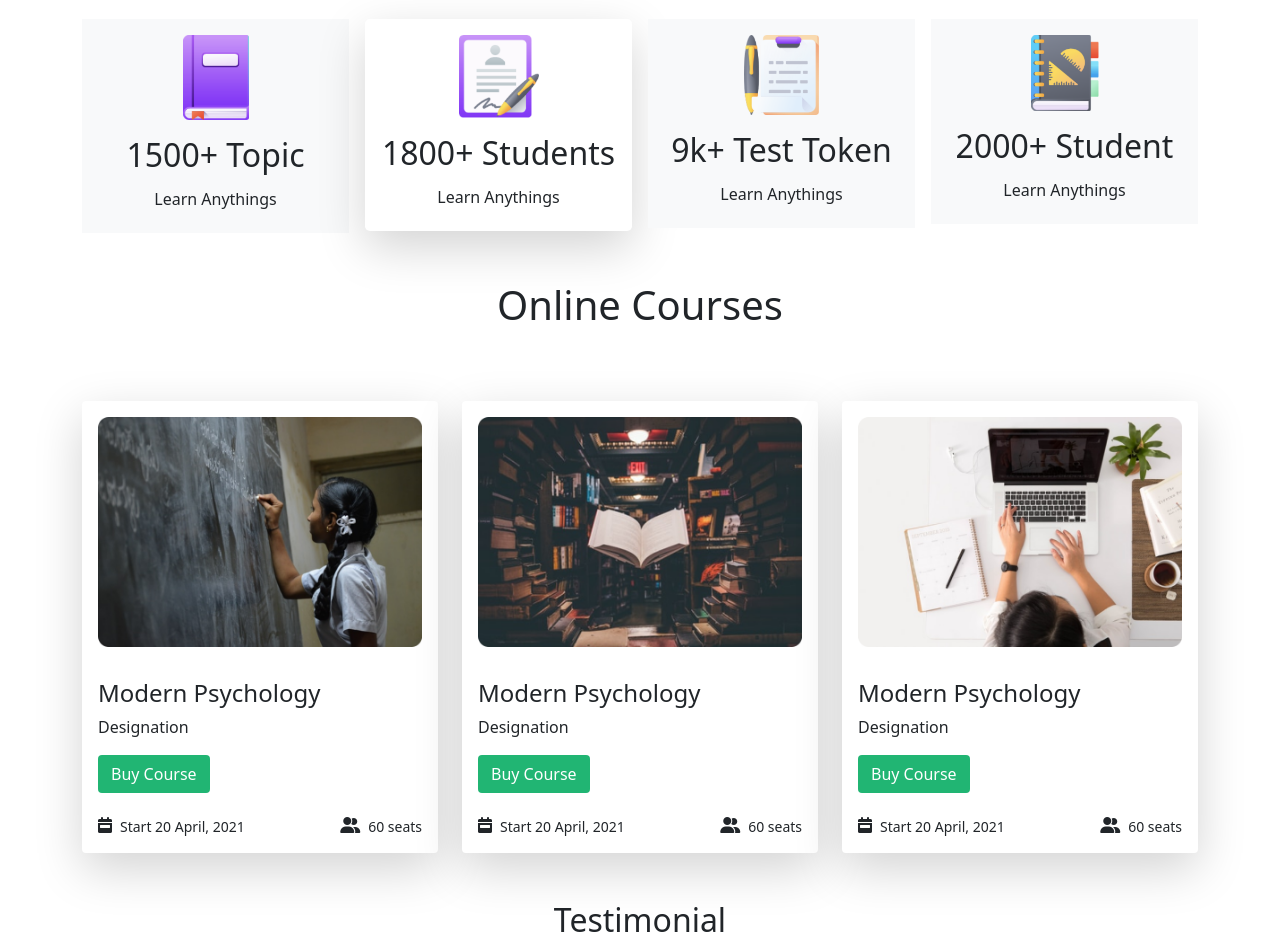
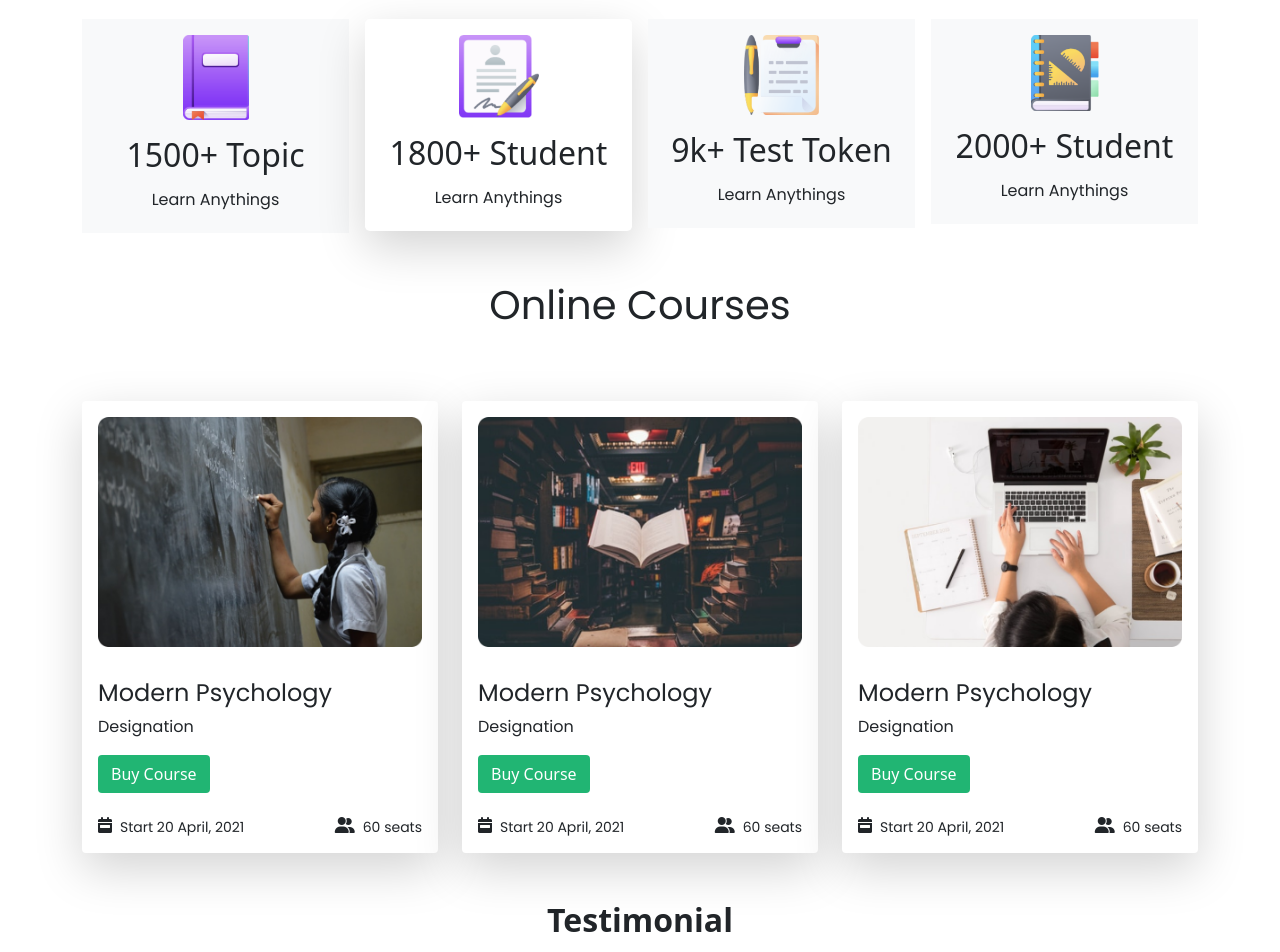
Before and after one commit to shaikat101/e-school, a plain HTML site: page index.html in a window 1280 px wide. Shown: the part 520-1472 px from the top of the page. Drawn offline with nearby package versions, Linux system fonts and the light colour scheme.

Commit message:
e-school-done

```diff
--- a/index.html
+++ b/index.html
@@ -120,7 +120,7 @@
                     height="83px"
                   />
                 </div>
-                <h2 class="text-center my-3">1800+ Students</h2>
+                <h2 class="text-center my-3">1800+ Student</h2>
                 <h6 class="text-center">Learn Anythings</h6>
               </div>
             </div>
@@ -229,7 +229,7 @@
 
       <!-- testimonial section -->
      <section class="container my-5">
-      <h2 class="text-center">Testimonial</h2>
+      <h2 class="text-center fw-bolder">Testimonial</h2>
      <div class="d-flex justify-content-center align-items-center my-5">
 
         <img class="img-fluid" src="photos/Man.png" alt="" width="120px" height="120px">
--- a/style.css
+++ b/style.css
@@ -1,3 +1,13 @@
+@import url("https://fonts.googleapis.com/css2?family=Poppins&display=swap");
+/* font */
+body h1,
+h3,
+h4,
+h5,
+h6,
+p {
+  font-family: "Poppins", sans-serif;
+}
 /* info color */
 .bg-white {
   background-color: white;
```
